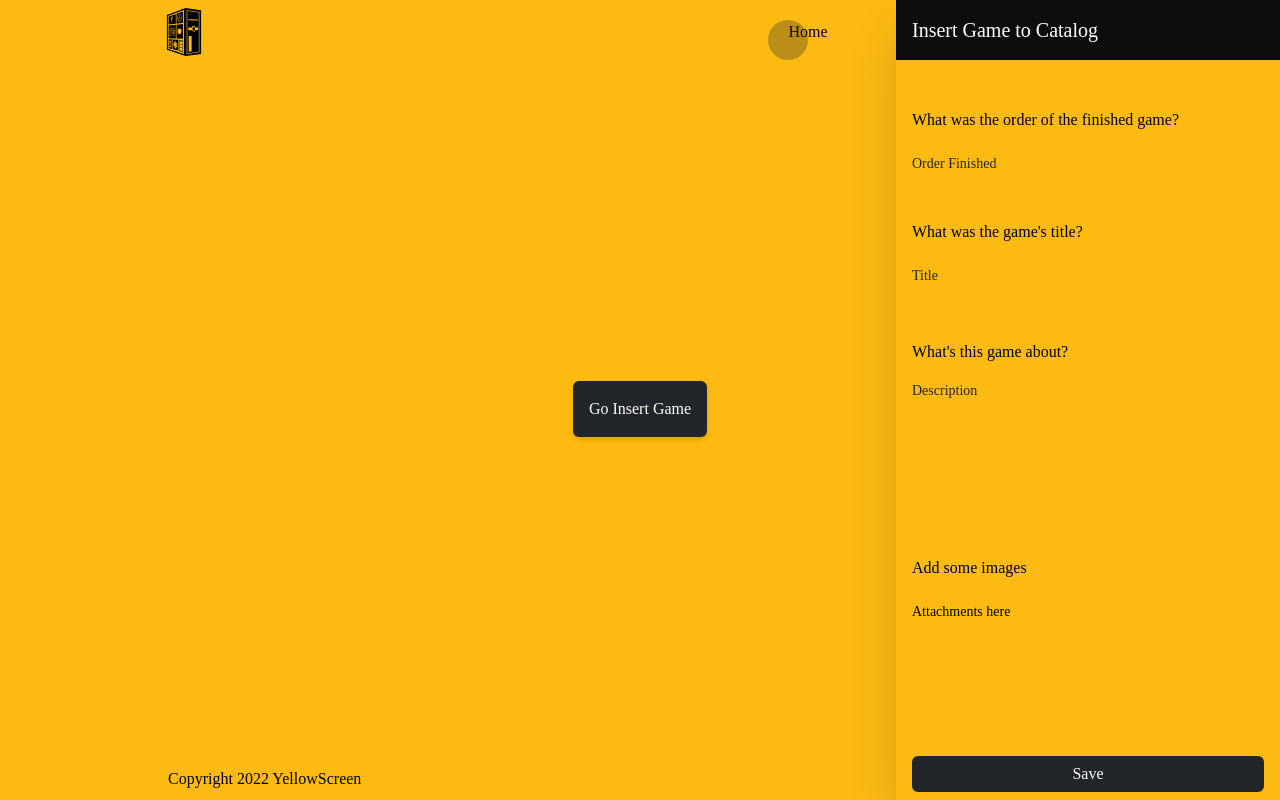
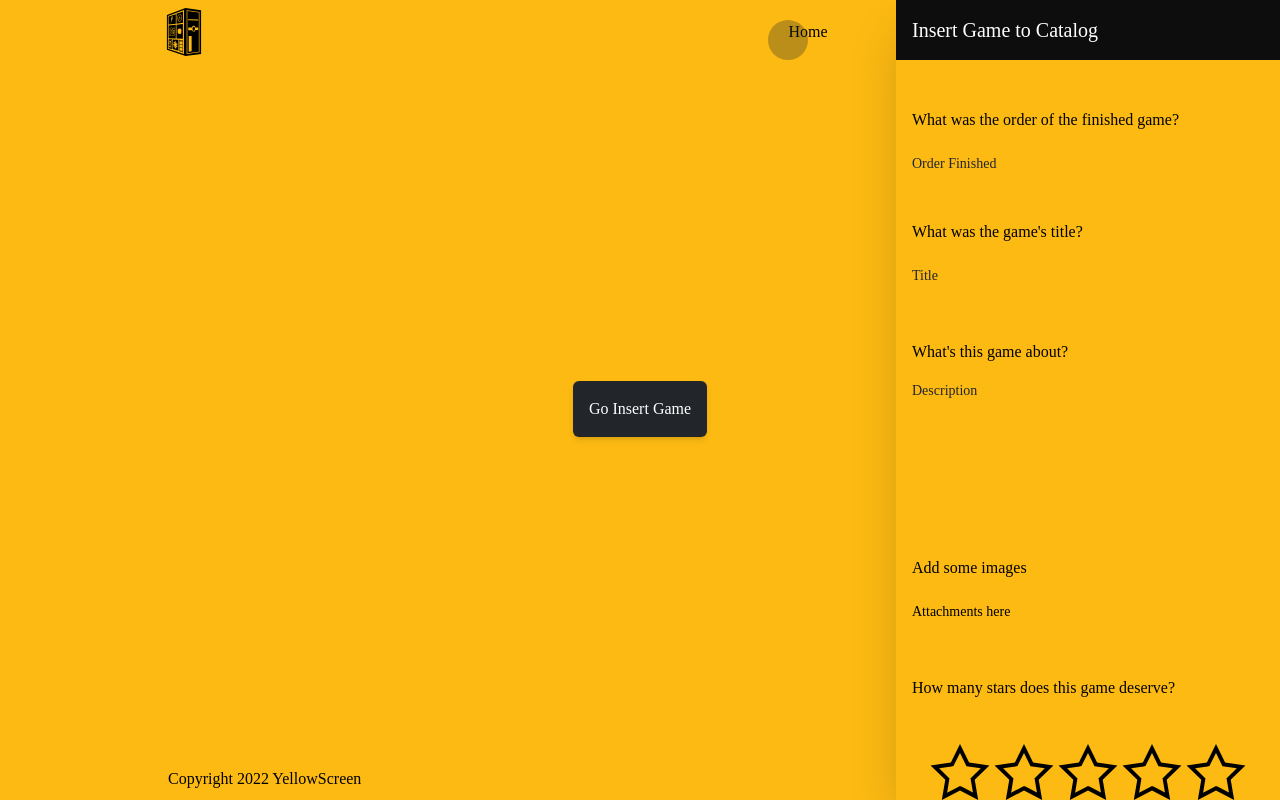
Before and after one commit to italobarrosme/mikasa, a Next.js app: page / in a window 1280 px wide. Both pictures are taken after a click on the button "Go Insert Game". Shown: the top 800 px of the page. Built offline with nearby package versions, Linux system fonts and the light colour scheme; some icons are missing.

Commit message:
feat: more develop in form

```diff
--- a/useCases/RegisterGame/RegisterGame.tsx
+++ b/useCases/RegisterGame/RegisterGame.tsx
@@ -6,6 +6,7 @@ import { SideForm } from '@/useComponents/SideForm';
 import { TextEditSelf } from '@/usePieces/TextEditSelf';
 import { TextAreaEditSelf } from '@/usePieces/TextAreaEditSelf';
 import { AttachmentsEditSelf } from '@/usePieces/AttachmentsEditSelf';
+import { SlideStars } from '@/usePieces/SlideStars';
 
 export const RegisterGame = () => {
   const gameData = useRegisterGameStore(state => state.registerGameData);
@@ -13,7 +14,6 @@ export const RegisterGame = () => {
   const isSideForm = useUiStore(state => state.isSideForm);
   const setIsSideForm = useUiStore(state => state.setIsSideForm);
   const clearRegisterGame = useRegisterGameStore(state => state.clearRegisterGame);
-
 
   const handleChangeInput = (e: ChangeEvent<HTMLInputElement>) => {
     e.preventDefault();
@@ -33,36 +33,40 @@ export const RegisterGame = () => {
     });
   };
 
-  const [file, setFile] = useState<File | null>(null);
-
   const handlerChangeAttachment = (e: ChangeEvent<HTMLInputElement>) => {
     e.preventDefault();
+    if (e.target.files && e.target.files.length > 0) {
+      console.log(e.target.files[0]);
+
+      setRegisterGame({
+        ...gameData,
+        image: {
+          url: e.target.files[0],
+        }
+      });
+    }
 
 
-    if (e.target.files && e.target.files.length > 0) {
-      console.log(e.target.files[0]);
-      setFile(e.target.files[0]);
-    }
+
+  };
+
+  const handlerStarsRating = (e: ChangeEvent<HTMLInputElement>) => {
+    e.preventDefault();
 
     setRegisterGame({
       ...gameData,
-      image: {
-        url: e.target.value,
-      }
+      rating: Number(e.target.value),
     });
-
   };
-
 
   const onSubmit = (e: FormEvent<HTMLFormElement>) => {
     e.preventDefault();
-
-
     clearRegisterGame();
 
     console.log(gameData, 'OBJ DE ENVIO');
 
   }
+
   const CloseForm = () => {
     setIsSideForm(false);
   }
@@ -77,7 +81,8 @@ export const RegisterGame = () => {
             <TextEditSelf defaultValue={gameData.finishedDate} type="number" name="orderFinished" label="What was the order of the finished game?" placeholder="Order Finished" onChange={handleChangeInput} />
             <TextEditSelf defaultValue={gameData.title} name="title" label="What was the game's title?" placeholder="Title" onChange={handleChangeInput} />
             <TextAreaEditSelf value={gameData.description} name="description" label="What's this game about?" placeholder="Description" onChange={handleChangeTextArea} />
-            <AttachmentsEditSelf name="attachments" label="Add some images" placeholder="Attachments here" fileData={file} onChange={handlerChangeAttachment} />
+            <AttachmentsEditSelf name="attachments" label="Add some images" placeholder="Attachments here" fileData={gameData.image.url} onChange={handlerChangeAttachment} />
+            <SlideStars defaultValue={gameData.rating} label="How many stars does this game deserve?" onChange={handlerStarsRating} />
           </div>
 
           <div className="flex mt-24">
--- a/useCases/RegisterGame/store.ts
+++ b/useCases/RegisterGame/store.ts
@@ -12,7 +12,7 @@ const registerGameData = {
   description: '',
   finishedDate: '',
   image: {
-    url: '',
+    url: null,
   },
   rating: 0,
   title: '',
--- a/useCases/RegisterGame/types.ts
+++ b/useCases/RegisterGame/types.ts
@@ -1,5 +1,5 @@
 type Image = {
-  url: string;
+  url: File | null;
 }
 
 export type RegisterGameType = {
--- /dev/null
+++ b/usePieces/SlideStars/SlideStars.module.scss
@@ -0,0 +1,40 @@
+.rating__input {
+  position: absolute;
+  cursor: pointer;
+  -webkit-appearance: none;
+  width: 100%;
+  height: 64px;
+  border-radius: 5px;
+  outline: none;
+  opacity: 0;
+  -webkit-transition: .2s;
+  transition: opacity .2s;
+}
+
+.rating__input::-webkit-slider-thumb {
+  -webkit-appearance: none;
+  appearance: none;
+  width: 64px;
+  height: 64px;
+  border-radius: 50%;
+  cursor: pointer;
+}
+
+.rating__input::-moz-range-thumb {
+  width: 64px;
+  height: 64px;
+  border-radius: 50%;
+  cursor: pointer;
+}
+
+.rating__stars {
+  top: 64px;
+  cursor: pointer;
+  display: flex;
+  flex-direction: row;
+  justify-content: center;
+  margin: 0;
+  padding: 0;
+  position: absolute;
+  width: 100%;
+}
--- /dev/null
+++ b/usePieces/SlideStars/SlideStars.tsx
@@ -0,0 +1,53 @@
+import { InputHTMLAttributes } from 'react'
+import Styles from './SlideStars.module.scss'
+import { Icon } from '@iconify/react'
+
+export type SlideStarsProps = {
+  starsMax?: number
+  value?: number
+  defaultValue?: number
+  label?: string
+} & InputHTMLAttributes<HTMLInputElement>
+
+export const SlideStars = ({
+  starsMax = 5,
+  onChange,
+  value = 0,
+  defaultValue = 0,
+  label
+}: SlideStarsProps) => {
+
+
+
+  return (
+    <div className="flex items-center relative h-32">
+      {label && <span className="absolute top-0">{label}</span>}
+      <label htmlFor='slideStars' className={Styles['rating__stars']}>
+        {[...Array(defaultValue)].map((_, i) => {
+          return (
+            <Icon
+              key={i}
+              icon='carbon:star-filled'
+              width={64}
+              className={Styles['rating__star']}
+            />
+          )
+        })}
+
+        {[...Array(starsMax - defaultValue)].map((_, i) => {
+          return (
+            <Icon
+              key={i}
+
+              icon='carbon:star'
+              width={64}
+              className={Styles['rating__star']}
+            />
+          )
+        })}
+
+        <input id="slideStars" className={Styles['rating__input']} type='range' min='0' max={starsMax} step='1' defaultValue={defaultValue} onChange={onChange} />
+      </label>
+    </div>
+  );
+};
--- /dev/null
+++ b/usePieces/SlideStars/index.ts
@@ -0,0 +1 @@
+export {SlideStars, type SlideStarsProps} from './SlideStars';
--- a/usePieces/TextEditSelf/TextEditSelf.tsx
+++ b/usePieces/TextEditSelf/TextEditSelf.tsx
@@ -1,6 +1,6 @@
 import { Icon } from '@iconify/react'
 import clsx from 'clsx'
-import { useRef, useState, InputHTMLAttributes, useEffect, ChangeEvent } from 'react'
+import { useRef, useState, InputHTMLAttributes, useEffect } from 'react'
 import { useOnClickOutside } from 'usehooks-ts'
 
 export type TextEditSelfProps = {
```
Also changed, not shown: 1 other file (tests, documents, lock files or other folders).
